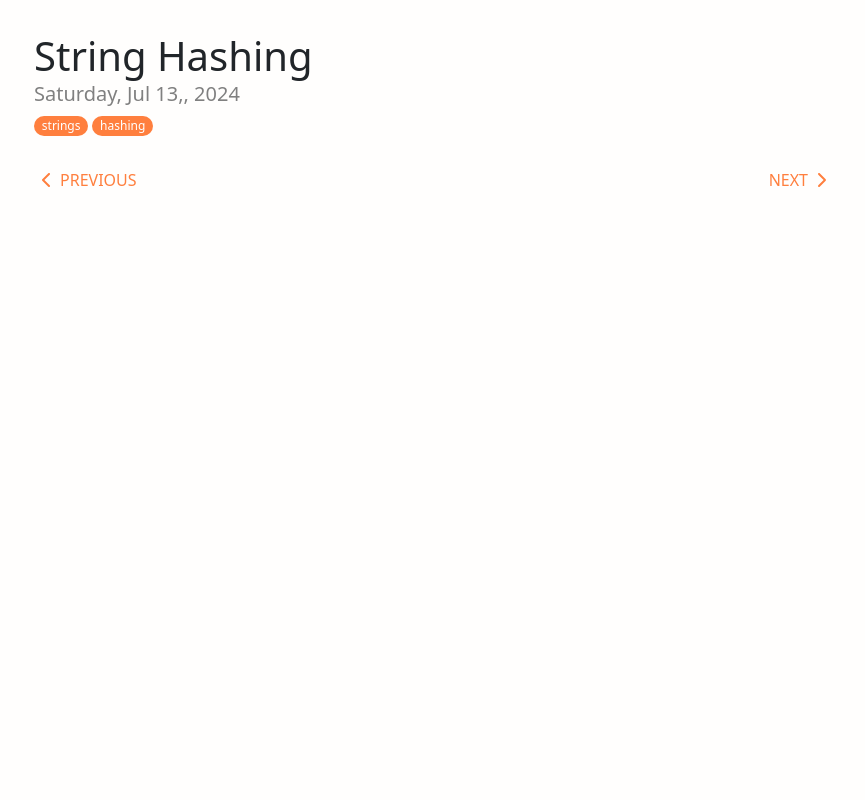
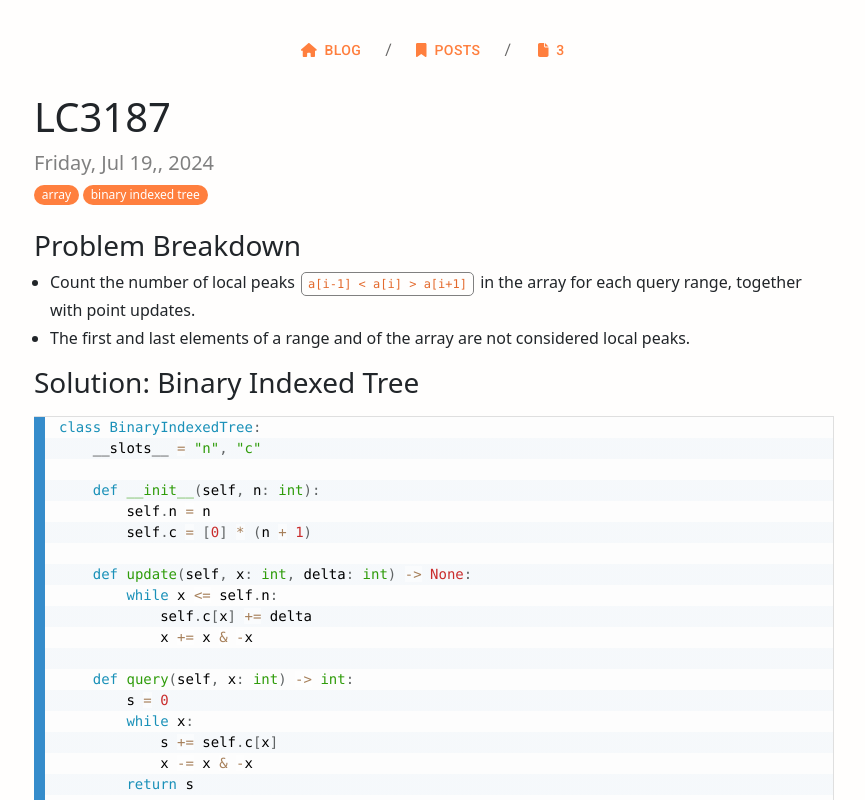
Before and after one commit to michaelyql/gh-pages, a React (Create React App) app: page /gh-pages/blog/posts in a window 1280 px wide. Both pictures are taken after a click on the button 459 px from the left and 264 px from the top of the page. Shown: the top 800 px of the page, without its empty margins (206-1071 px from the left). Built offline with nearby package versions, Linux system fonts and the light colour scheme.

Commit message:
add pagination to posts and redesign each post page

```diff
--- a/src/App.js
+++ b/src/App.js
@@ -70,7 +70,13 @@ function App() {
           <Route path="/blog" element={<BlogLayout />}>
             <Route index element={<BlogHome />} />
             <Route path="posts" element={<Posts />} />
-            <Route path="posts/:id" element={<Post />} />
+            {posts.map((post, index) => (
+              <Route
+                path={`posts/${index + 1}`}
+                element={<Post id={index + 1} />}
+                key={index}
+              />
+            ))}
             <Route path="*" element={<Navigate to="." />} />
           </Route>
           <Route path="*" element={<Navigate to="/" />} />
--- a/src/components/post/Post.jsx
+++ b/src/components/post/Post.jsx
@@ -2,7 +2,7 @@ import { Buffer } from "buffer";
 import Prism from "prismjs";
 import { useContext, useEffect, useState } from "react";
 import Markdown from "react-markdown";
-import { Navigate, useParams } from "react-router-dom";
+import { Navigate } from "react-router-dom";
 import rehypeRaw from "rehype-raw";
 import { PostContext } from "../../App";
 import PostFooter from "./PostFooter";
@@ -14,8 +14,8 @@ if (!window.Buffer) {
   window.Buffer = Buffer;
 }
 
-const Post = () => {
-  const { id } = useParams();
+// id is 1-indexed
+const Post = ({ id }) => {
   const { posts } = useContext(PostContext);
   const [metadata, setMetadata] = useState(null);
   const [content, setContent] = useState("");
@@ -53,7 +53,7 @@ const Post = () => {
       <div className="post-body">
         <Markdown rehypePlugins={[rehypeRaw]}>{content}</Markdown>
       </div>
-      <PostFooter idx={parseInt(id) - 1} />
+      <PostFooter postIndex={id} />
     </div>
   );
 };
--- a/src/components/post/PostFooter.jsx
+++ b/src/components/post/PostFooter.jsx
@@ -3,18 +3,26 @@ import {
   faChevronRight,
 } from "@fortawesome/free-solid-svg-icons";
 import { FontAwesomeIcon } from "@fortawesome/react-fontawesome";
-import React, { useState } from "react";
+import React, { useContext, useEffect, useState } from "react";
 import { Link } from "react-router-dom";
+import { PostContext } from "../../App";
 
-const PostFooter = () => {
-  const [hasPrev, setHasPrev] = useState(true); // change to false
-  const [hasNext, setHasNext] = useState(true);
+// postIndex is 1-indexed
+const PostFooter = ({ postIndex }) => {
+  const { posts, postCount } = useContext(PostContext);
+  const [hasPrev, setHasPrev] = useState(() => postIndex > 1);
+  const [hasNext, setHasNext] = useState(() => postIndex < postCount);
+
+  useEffect(() => {
+    setHasPrev(postIndex > 1);
+    setHasNext(postIndex < postCount);
+  }, [postIndex]);
 
   return (
     <div className="post-footer">
       {hasPrev ? (
         <div className="post-prev">
-          <Link to=".">
+          <Link to={`../posts/${postIndex - 1}`} className="nav-link">
             <FontAwesomeIcon icon={faChevronLeft} />
             Previous
           </Link>
@@ -24,7 +32,7 @@ const PostFooter = () => {
       )}
       {hasNext ? (
         <div className="post-next">
-          <Link to=".">
+          <Link to={`../posts/${postIndex + 1}`} className="nav-link">
             Next
             <FontAwesomeIcon icon={faChevronRight} />
           </Link>
--- a/src/components/post/PostHeader.jsx
+++ b/src/components/post/PostHeader.jsx
@@ -1,4 +1,9 @@
+import { faBookmark, faFile, faHouse } from "@fortawesome/free-solid-svg-icons";
+import { FontAwesomeIcon } from "@fortawesome/react-fontawesome";
+import { Breadcrumbs, Button } from "@mui/material";
+import { useState } from "react";
 import { Badge } from "react-bootstrap";
+import { Link, useLocation } from "react-router-dom";
 
 export function formatDate(date) {
   return `${date
@@ -12,7 +17,42 @@ export function formatDate(date) {
 }
 
 const PostHeader = ({ props, isLoaded }) => {
-  return isLoaded ? (
+  const location = useLocation();
+  const [path, setPath] = useState(() =>
+    location.pathname
+      .split("/")
+      .slice(1)
+      .map((crumb) => crumb.charAt(0).toLocaleUpperCase() + crumb.slice(1))
+  );
+  return (
+    <>
+      <div className="home-link mb-4">
+        <Breadcrumbs separator="/" aria-label="breadcrumb">
+          {path.map((crumb, idx) => {
+            const isBlogPath = crumb === "Blog";
+            const isPostsPath = crumb === "Posts";
+            const redirectTo = isBlogPath
+              ? "/blog"
+              : isPostsPath
+                ? "/blog/posts"
+                : "./";
+            const icon = (
+              <FontAwesomeIcon
+                icon={isBlogPath ? faHouse : isPostsPath ? faBookmark : faFile}
+                className="me-2"
+              />
+            );
+            return (
+              <Link key={idx} to={redirectTo}>
+                <Button variant="soft">
+                  {icon} {crumb}
+                </Button>
+              </Link>
+            );
+          })}
+        </Breadcrumbs>
+      </div>
+      {isLoaded ? (
         <div className="post-header">
           <h1>{props.title}</h1>
           <h3>{formatDate(props.date)}</h3>
@@ -26,6 +66,8 @@ const PostHeader = ({ props, isLoaded }) => {
         </div>
       ) : (
         <h3>Loading... </h3>
+      )}
+    </>
   );
 };
 
--- a/src/components/post/Posts.jsx
+++ b/src/components/post/Posts.jsx
@@ -4,9 +4,10 @@ import {
   CardContent,
   Divider,
   Skeleton,
+  TablePagination,
   Typography,
 } from "@mui/material";
-import { useContext } from "react";
+import { useContext, useState } from "react";
 import { Link } from "react-router-dom";
 import { PostContext } from "../../App";
 import imageMap from "../../assets/Images";
@@ -20,6 +21,10 @@ const categoryMapping = {
 
 const Posts = () => {
   const { posts, postCount } = useContext(PostContext);
+
+  const [page, setPage] = useState(0);
+  const [rowsPerPage, setRowsPerPage] = useState(8);
+
   const expandCategoryName = (category) => {
     return categoryMapping[category];
   };
@@ -31,6 +36,15 @@ const Posts = () => {
     return "";
   };
 
+  const handlePageChange = (event, newPage) => {
+    setPage(newPage);
+  };
+
+  const handleChangeRowsPerPage = (event) => {
+    setRowsPerPage(parseInt(event.target.value, 10));
+    setPage(0);
+  };
+
   if (posts.length === 0)
     return <Skeleton variant="rounded" width="100%" height={200} />;
 
@@ -40,23 +54,21 @@ const Posts = () => {
       <div
         className={`posts-container d-flex flex-wrap flex-md-row flex-sm-column align-items-center justify-content-center`}
       >
-        {posts.length === postCount ? (
-          posts
+        {posts
+          .slice(page * rowsPerPage, (page + 1) * rowsPerPage)
           .sort((a, b) => {
             return new Date(b.data.date) - new Date(a.data.date);
           })
           .map((post, idx) => {
             const { filename, data } = post;
+            const relativePostIndex = page * rowsPerPage + idx + 1;
             return (
               <Card className={`post-card`} key={idx} sx={{ margin: "4px" }}>
                 <CardActionArea>
-                    <Link to={`${idx + 1}`}>
+                  <Link to={`${relativePostIndex}`}>
                     <div className="d-flex flex-row align-items-center justify-content-between">
                       <CardContent>
-                          <Typography
-                            variant="caption"
-                            sx={{ color: "#808080" }}
-                          >
+                        <Typography variant="caption" sx={{ color: "#808080" }}>
                           {formatDate(data.date)}
                         </Typography>
                         <Typography
@@ -89,11 +101,17 @@ const Posts = () => {
                 </CardActionArea>
               </Card>
             );
-            })
-        ) : (
-          <></>
-        )}
+          })}
       </div>
+      <TablePagination
+        component="div"
+        count={postCount}
+        page={page}
+        onPageChange={handlePageChange}
+        rowsPerPage={rowsPerPage}
+        onRowsPerPageChange={handleChangeRowsPerPage}
+        rowsPerPageOptions={[4, 8, 12, 16, 24]}
+      />
     </>
   );
 };
--- a/src/posts/(CF)1913F.md
+++ b/src/posts/(CF)1913F.md
@@ -1,5 +1,5 @@
 ---
-title: "Palindromic Problem / CF1913F"
+title: "CF1913F"
 author: "Michael Yang"
 date: 2024-06-16
 tags:
@@ -12,8 +12,6 @@ category: cp
 ## Problem Statement
 
 Given a string s, you can replace at most one character with any lowercase letter. Find the lexicographically smallest string that contains the most number of substrings which are palindromes.
-
-<br>
 
 ## Number of Palindromic Substrings
 
--- a/src/sass/_blog.scss
+++ b/src/sass/_blog.scss
@@ -4,7 +4,7 @@
   display: flex;
   flex-direction: column;
   align-items: center;
-  width: min(900px, 100%);
+  width: min(1024px, 100%);
   margin: auto;
   padding: 8px;
 
--- a/src/sass/_post.scss
+++ b/src/sass/_post.scss
@@ -7,6 +7,10 @@ $inline-code-bg: #fffefd;
   margin-top: 24px;
   @media screen and (max-width: $device-md) {
     margin-top: 8px;
+  }
+  .home-link {
+    display: flex;
+    justify-content: center;
   }
 }
 
@@ -19,20 +23,12 @@ $inline-code-bg: #fffefd;
   @media screen and (max-width: $device-md) {
     gap: 4px;
   }
-  h1 {
-    margin-bottom: 0px;
-    @media screen and (max-width: $device-md) {
-      font-size: 1.5rem;
-    }
-  }
+
   h3 {
     color: var(--theme1-gray);
     font-weight: 300;
     font-size: 1.25rem;
     margin-bottom: 8px;
-    @media screen and (max-width: $device-md) {
-      margin-bottom: 4px;
-    }
   }
 }
 
@@ -79,6 +75,7 @@ $inline-code-bg: #fffefd;
 }
 
 .post-footer {
+  width: 100%;
   display: flex;
   flex-direction: row;
   align-items: center;
@@ -88,14 +85,26 @@ $inline-code-bg: #fffefd;
   .post-prev,
   .post-next {
     padding: 8px 8px;
-
-    a {
+    .nav-link {
       text-transform: uppercase;
+      padding: 16px 24px;
+      border-radius: 6px;
       display: flex;
       flex-direction: row;
       align-items: center;
       gap: 8px;
+      color: var(--theme1-accent);
+      &:hover {
+        color: var(--theme1-accent);
+        background-color: var(--theme1-light-gray);
+      }
     }
+  }
+  .post-prev {
+    margin-right: auto;
+  }
+  .post-next {
+    margin-left: auto;
   }
 }
 
--- a/src/sass/_variables.scss
+++ b/src/sass/_variables.scss
@@ -11,6 +11,7 @@ $device-xlg: 1280px;
   --theme1-accent: #ff7f3e;
   --theme1-code: #e36a2d;
   --theme1-gray: #808080;
+  --theme1-light-gray: #f2f2f2;
   --theme1-text: #212427;
   --theme1-bg: #fffefd;
 }
```
Also changed, not shown: 6 other files (tests, documents, lock files or other folders). Lines whose indentation alone changed are shown as unchanged.
